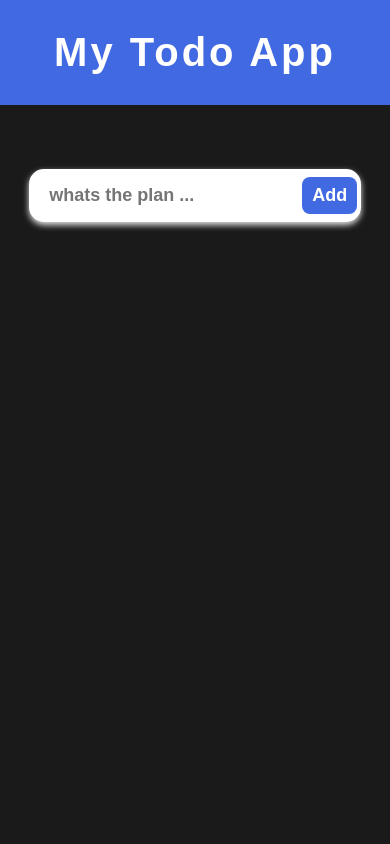
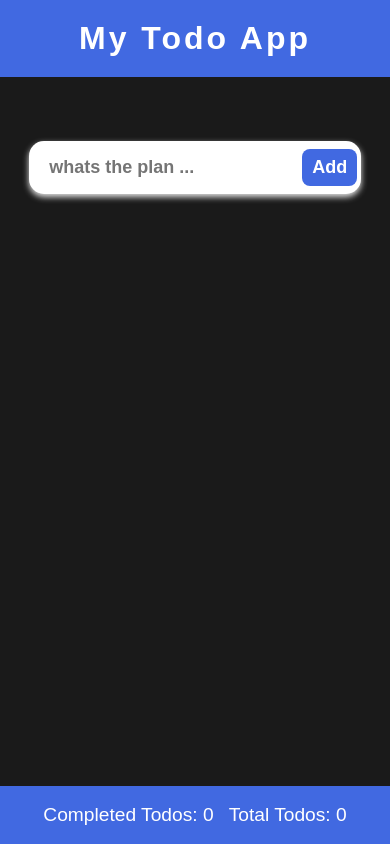
Before and after one commit to arrqamafaq/todo-react-app, a React (Vite) app: page / in a window 390 px wide. Built offline with nearby package versions, Linux system fonts and the light colour scheme.

Commit message:
added a footer with completed and total todos with some style changes

```diff
--- /dev/null
+++ b/src/components/Footer.jsx
@@ -0,0 +1,10 @@
+import styles from "./footer.module.css"
+export default function Footer({completed,total}){
+
+    return (
+        <footer>
+            <div>Completed Todos: {completed}</div>
+            <div>Total Todos: {total}</div>
+        </footer>
+    )
+}
--- a/src/components/Todo.jsx
+++ b/src/components/Todo.jsx
@@ -1,15 +1,18 @@
 import { useState } from "react";
 import Form from "./Form";
 import TodoList from "./TodoList";
+import Footer from "./Footer";
 
 export default function Todo(){
     const[todos,setTodos] = useState([]);
+    const completedTodos = todos.filter((todo)=> todo.completed).length;
+    const totalTodos=todos.length;
 
     return (
         <>
            <Form todos={todos} setTodos={setTodos} />
             <TodoList todos={todos} setTodos={setTodos}/>
-            {console.log(todos)}
+            <Footer completed={completedTodos} total={totalTodos}/>
         </>
 
     )
--- a/src/components/TodoList.module.css
+++ b/src/components/TodoList.module.css
@@ -7,4 +7,5 @@
     border-radius:15px ;
     padding: 0 12px;
     box-shadow: 0 4px 6px rgba(255,255,255,.5);
+    margin-bottom: 120px;
 }
--- /dev/null
+++ b/src/components/footer.module.css
@@ -0,0 +1,21 @@
+footer{
+    display: flex;
+    justify-content: center;
+    align-items: center;
+    padding: 18px;
+    gap:80px;
+    font-size: 1.6rem;
+    flex-wrap: wrap;
+    background-color: royalblue;
+    position: fixed;
+    bottom: 0;
+    left:0;
+    width: 100%;
+}
+
+@media (max-width:600px) {
+    footer{
+        gap:15px;
+        font-size: 1.2rem;
+    }
+}
--- a/src/components/header.module.css
+++ b/src/components/header.module.css
@@ -7,3 +7,10 @@ header{
     text-align: center;
     letter-spacing: 3px;
 }
+@media (max-width:600px) {
+    header{
+        gap:15px;
+        font-size: 2rem;
+        padding: 20px;
+    }
+}
--- a/src/components/listItem.module.css
+++ b/src/components/listItem.module.css
@@ -12,11 +12,11 @@
 .text{
     font-size: 18px;
     font-weight: 500;
-}
-.text{
     flex: 1;
     padding: 12px;
+    word-break: break-all;
 }
+
 .completed{
     opacity: .4;
     text-decoration: line-through;
```
